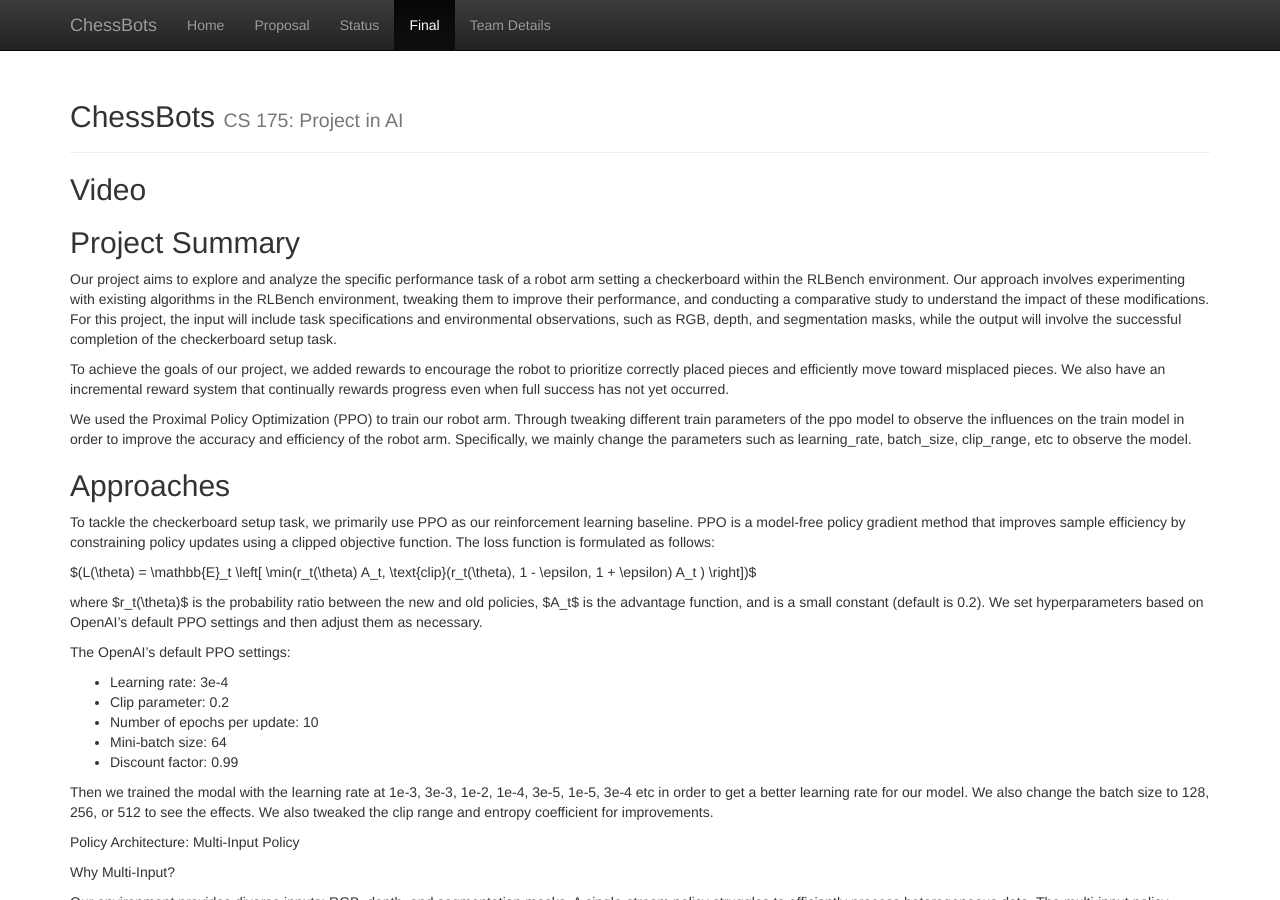
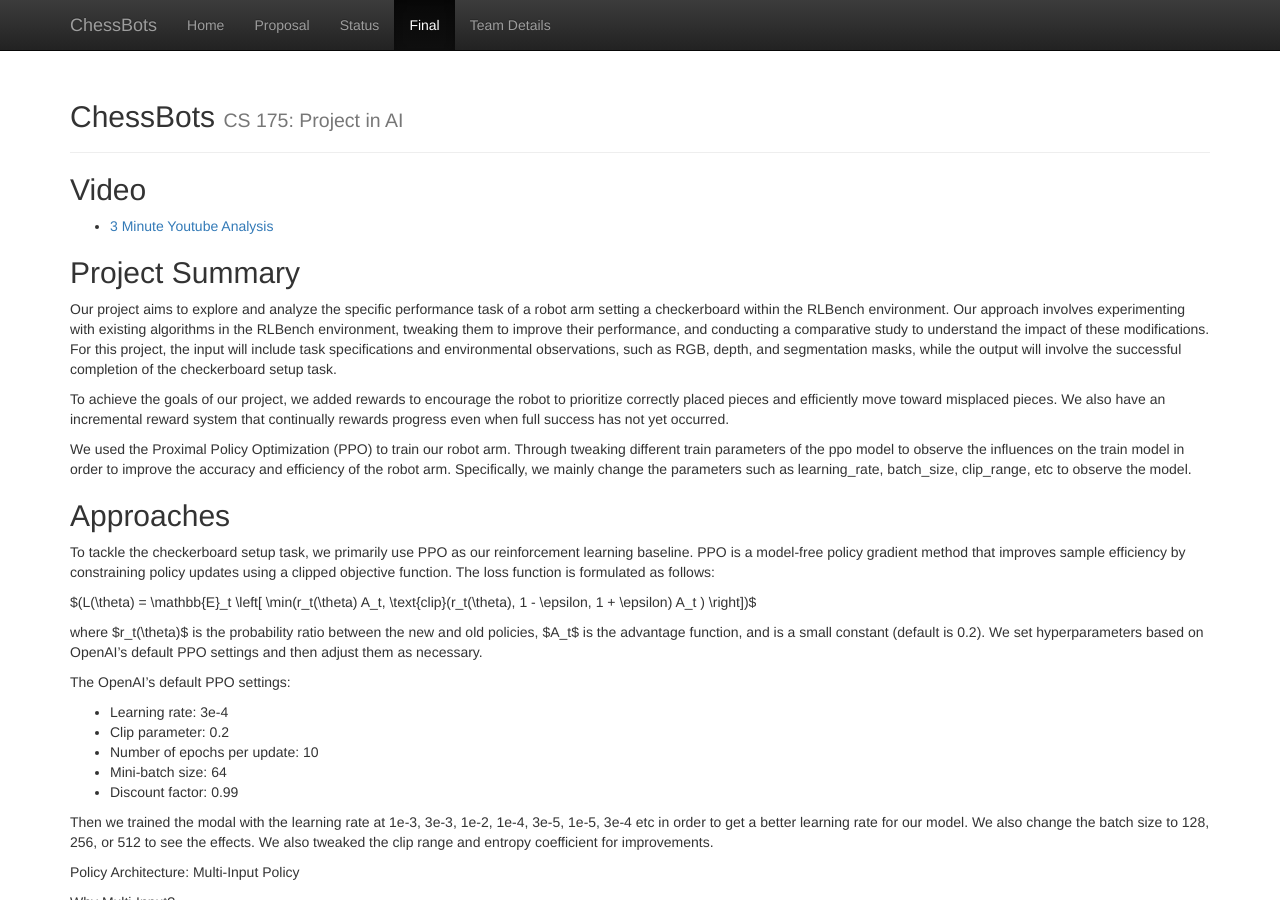
Before and after one commit to Xiaoli-Catherine/ChessBots, a Jekyll site: the page built from docs/final.md, in a window 1280 px wide and 900 px high. Built offline with Jekyll 4.4.1, drawn with Linux system fonts in a browser that asks for light colours.

Commit message:
Update final.md

```diff
--- a/docs/final.md
+++ b/docs/final.md
@@ -3,6 +3,8 @@ layout: default
 title: Final Report
 ---
 ## Video
+
+- [3 Minute Youtube Analysis](https://youtu.be/ppITMDbcjjs)
 
 ## Project Summary
 Our project aims to explore and analyze the specific performance task of a robot arm setting a checkerboard within the RLBench environment. Our approach involves experimenting with existing algorithms in the RLBench environment, tweaking them to improve their performance, and conducting a comparative study to understand the impact of these modifications. For this project, the input will include task specifications and environmental observations, such as RGB, depth, and segmentation masks, while the output will involve the successful completion of the checkerboard setup task.
```
